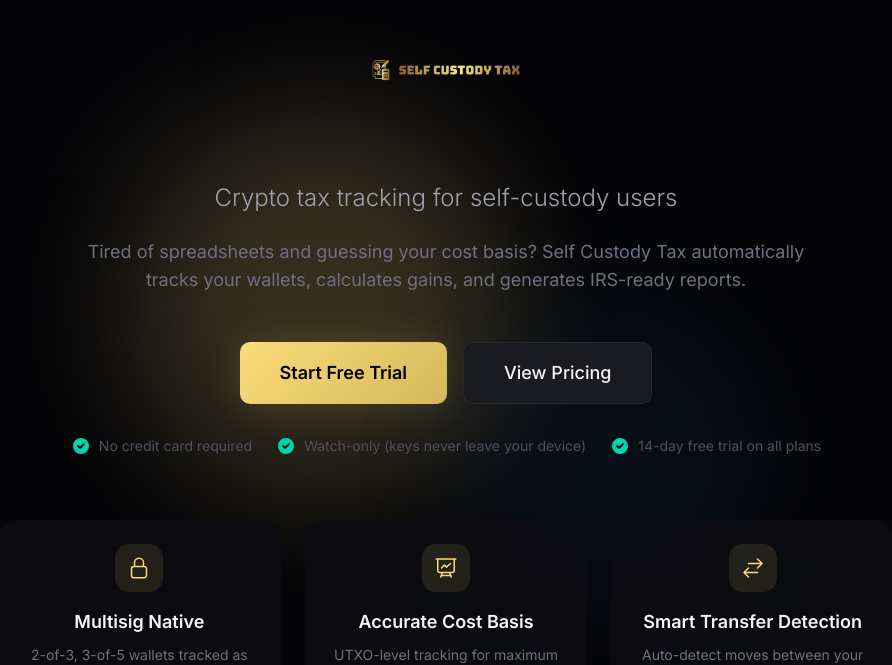
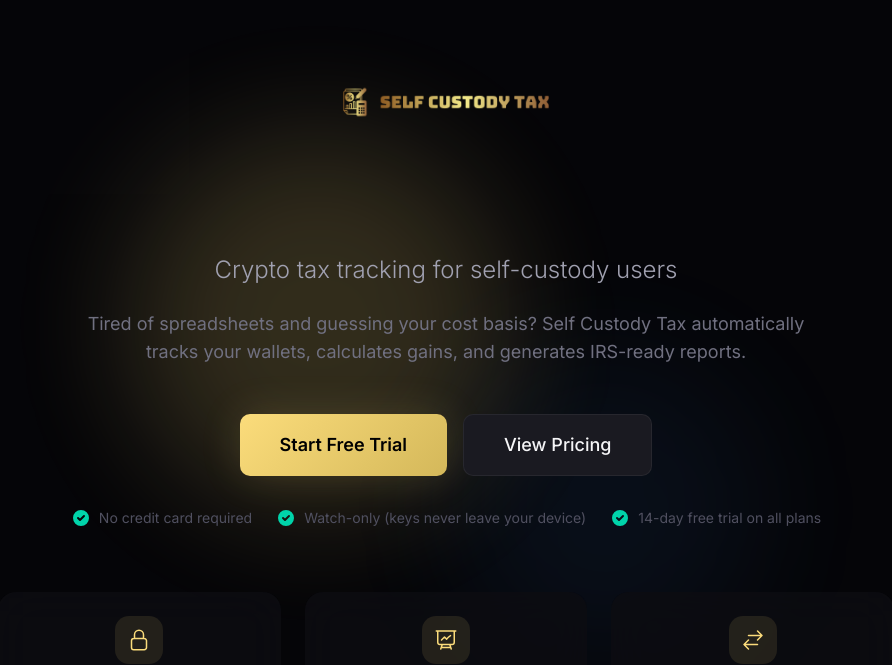
Before and after one commit to kiwihodl/self-custody-tax, a Next.js app: page / in a window 1280 px wide. Shown: the part 138-803 px from the top of the page, without its empty margins (194-1086 px from the left). Built offline with nearby package versions, Linux system fonts and the light colour scheme.

Commit message:
fix: Make landing page logo MUCH bigger

```diff
--- a/src/app/page.tsx
+++ b/src/app/page.tsx
@@ -16,13 +16,13 @@ export default function Home() {
         <div className="relative max-w-7xl mx-auto px-4 sm:px-6 lg:px-8 py-24 md:py-32">
           <div className="text-center">
             {/* Logo */}
-            <div className="mb-8 flex justify-center">
+            <div className="mb-10 flex justify-center">
               <Image
                 src="/logo-full.png"
                 alt="Self Custody Tax"
-                width={500}
-                height={125}
-                className="h-24 md:h-32 lg:h-40 w-auto"
+                width={600}
+                height={150}
+                className="h-32 sm:h-40 md:h-48 lg:h-56 w-auto max-w-[90vw]"
                 priority
               />
             </div>
```
